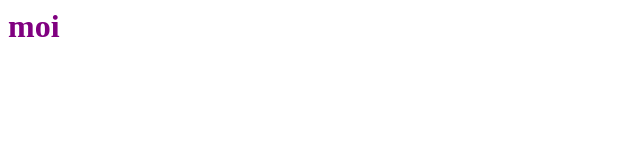
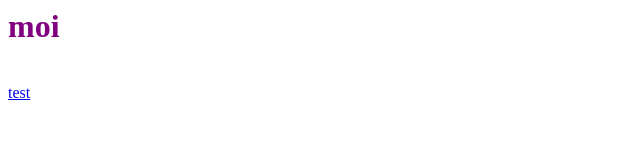
Before and after one commit to onnimie/onnimie.github.io, a plain HTML site: page index.html in a window 1280 px wide. Shown: the full height of the page, 0-640 px from the left. Drawn offline with Linux system fonts and the light colour scheme.

Commit message:
test if browser can GET the html5

```diff
--- a/index.html
+++ b/index.html
@@ -1 +1,4 @@
 <h1><b style="color:purple">moi</b></h1>
+
+<br>
+<a href="/html5/wgt.html">test</a>
```
